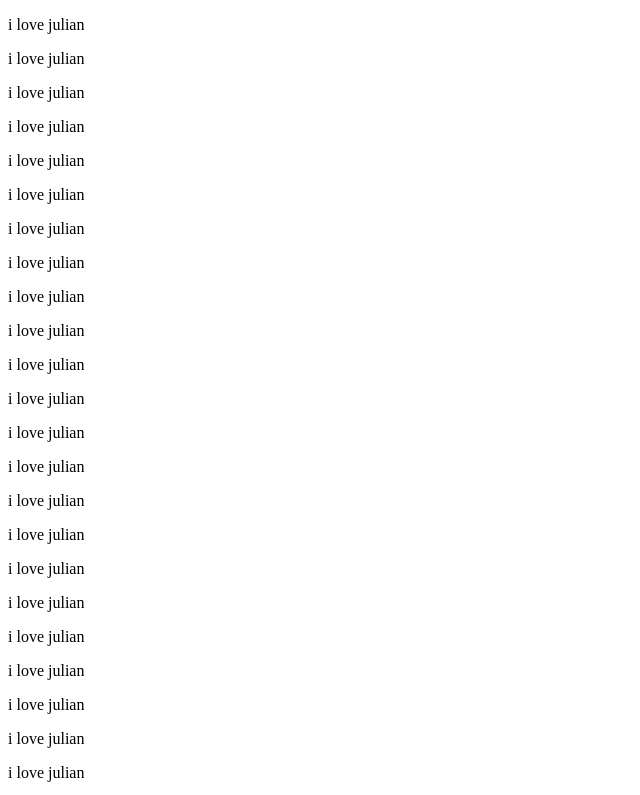
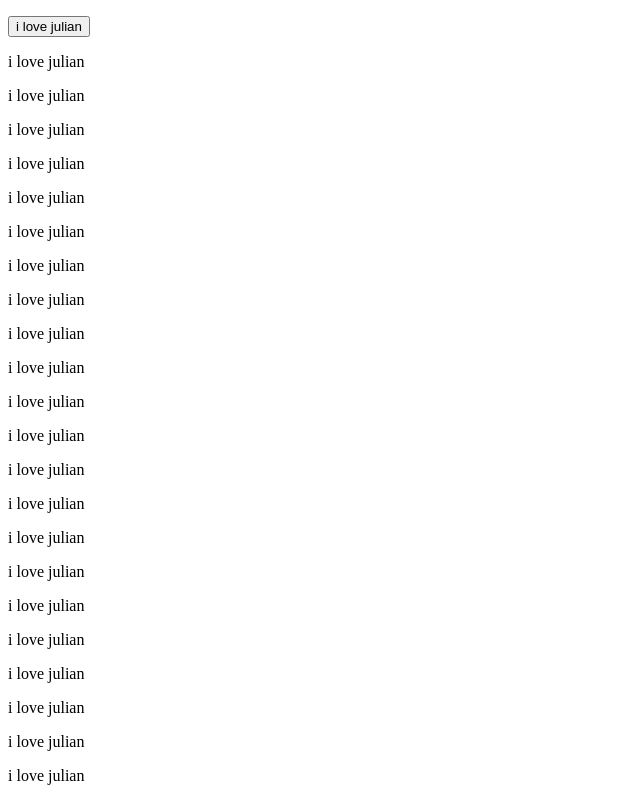
Before and after one commit to Moribash/julian, a plain HTML site: page index.html in a window 1280 px wide. Shown: the top 795 px of the page, without its empty margins (0-640 px from the left). Drawn offline with Linux system fonts and the light colour scheme.

Commit message:
made button

```diff
--- a/index.html
+++ b/index.html
@@ -7,7 +7,7 @@
     </head>
     <body>
         <p>
-            i love julian
+            <button>i love julian</button>
         </p>
         <p>
             i love julian
```
Also changed, not shown: README.txt (added).
